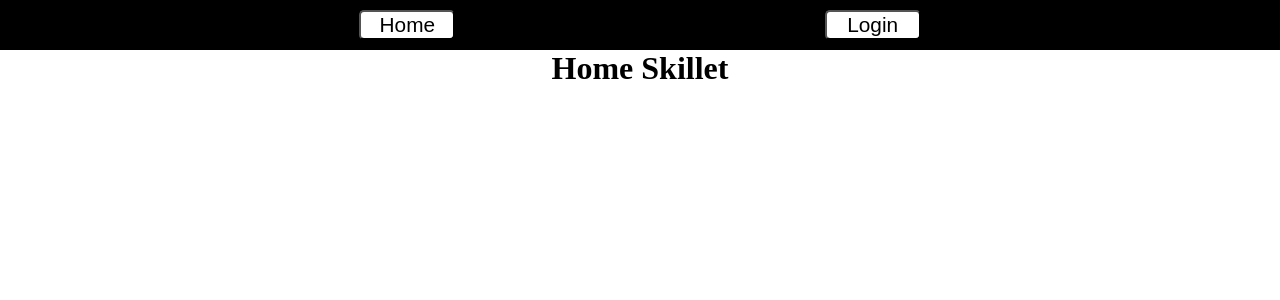
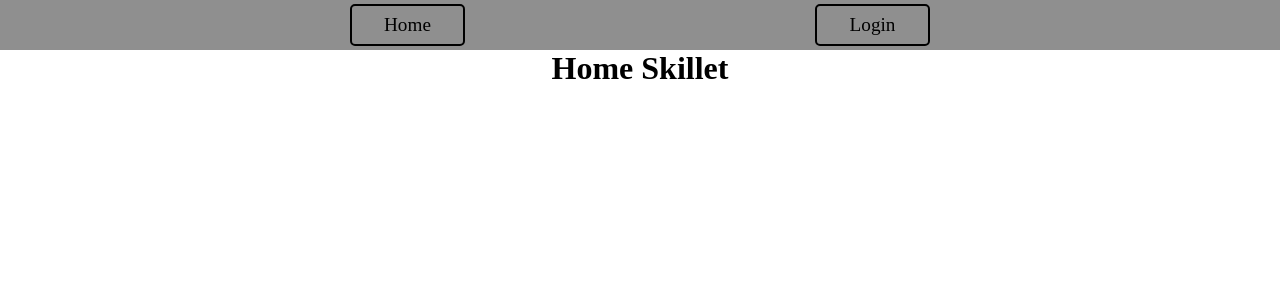
Before and after one commit to metalhead5209/react-soc-med-TS, a React (Vite) app: page / in a window 1280 px wide. Shown: the top 300 px of the page. Built offline with nearby package versions, Linux system fonts and the light colour scheme.

Commit message:
more nav styling, sorry

```diff
--- a/src/components/NavBar.css
+++ b/src/components/NavBar.css
@@ -1,29 +1,23 @@
 .nav {
     height: 50px;
-    background-color: rgb(0, 0, 0);
-    color: black;
+    background-color: rgba(33, 33, 33, 0.5);
+    color: rgb(242, 241, 241);
     display: flex;
     justify-content: space-evenly;
+    align-items: center;
+    z-index: -999;
 }
 
 a {
     text-decoration: none;
+    font-size: 1.2rem;
+    border: 2px solid black;
+    padding: .4em;
+    border-radius: 5px;
+    width: 6em;
     color: black;
 }
 
 a:hover {
-    color: white;
+    background-color: rgb(231, 227, 223);
 }
-
-button {
-    width: 6rem;
-    margin: 10px 10px;
-    border-radius: 5px;
-    font-size: 1.3rem;
-    background-color: rgb(255, 255, 255);
-}
-
-button:hover {
-    background-color: rgba(0,0,0,0.5);
-    border: white 2px solid;
-}
--- a/src/components/NavBar.tsx
+++ b/src/components/NavBar.tsx
@@ -4,8 +4,8 @@ import './NavBar.css';
 const NavBar = () => {
   return (
     <div class="nav">
-        <button><Link to="/">Home</Link></button>
-        <button><Link to="/login">Login</Link></button>
+        <Link to="/">Home</Link>
+        <Link to="/login">Login</Link>
     </div>
   )
 }
```
